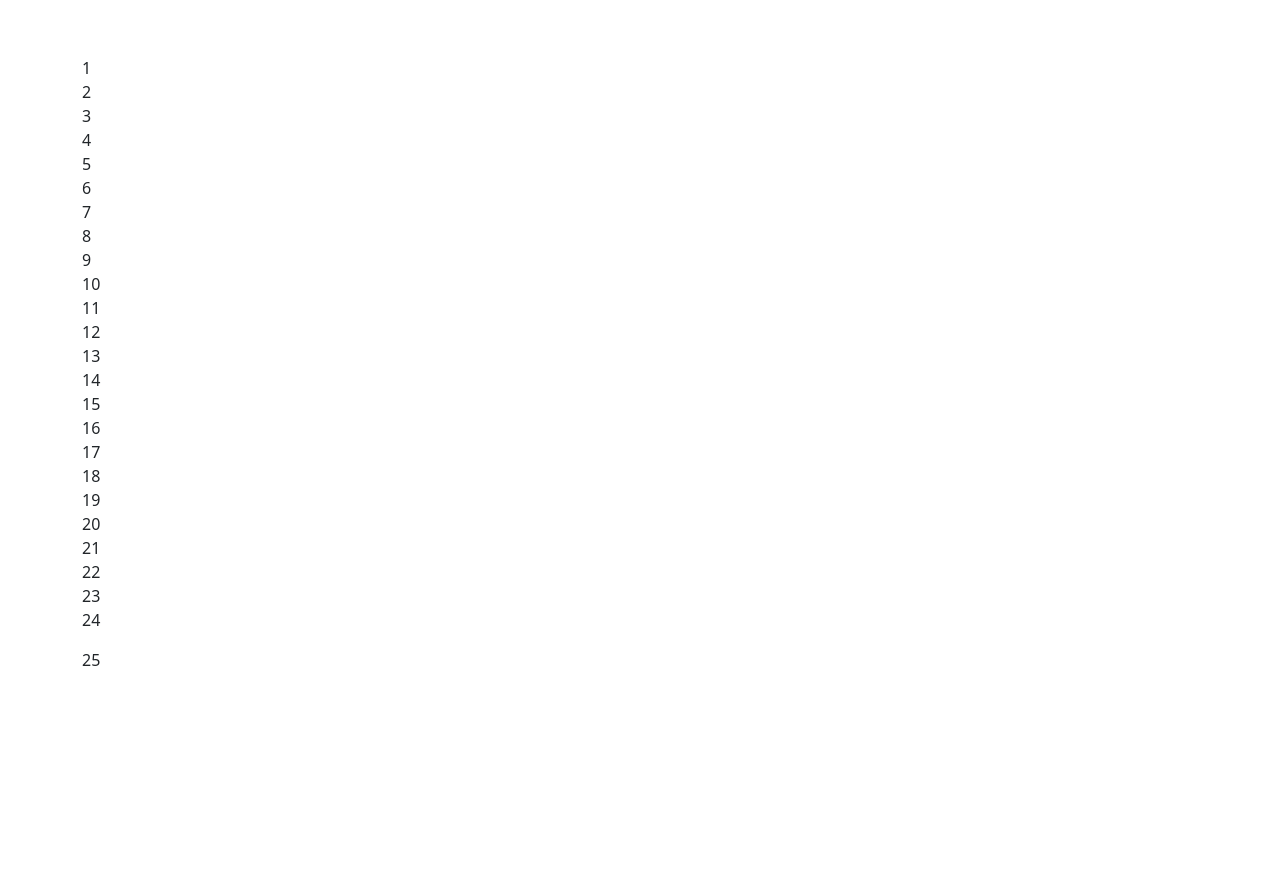
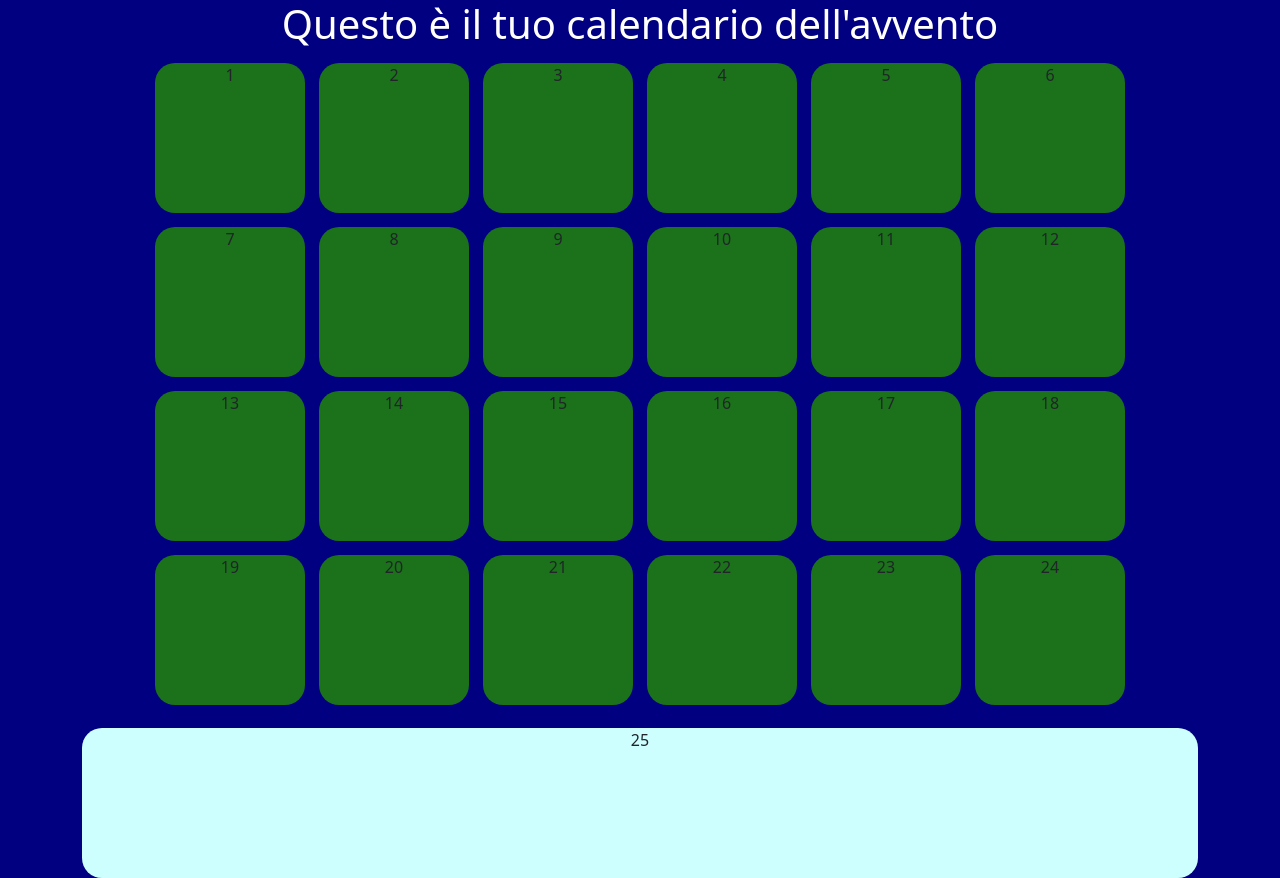
Before and after one commit to AleFarinaIV/advent-calendar, a plain HTML site: page index.html in a window 1280 px wide. Before the commit the page ends 800 px from the top, so only its background shows below. Drawn offline with nearby package versions, Linux system fonts and the light colour scheme.

Commit message:
[UPD] stylized boxes

```diff
--- a/js/script.js
+++ b/js/script.js
@@ -3,7 +3,7 @@ import { source } from './source.js';
 function  createMiniBox() {
     let currentElement = document.createElement('div');
 
-    currentElement.classList.add('box');
+    currentElement.classList.add('mini_box');
 
     return currentElement
 };
--- a/styles/style.css
+++ b/styles/style.css
@@ -3,3 +3,24 @@
     padding: 0;
     box-sizing: border-box;
 }
+
+body {
+    background-color: navy;
+}
+
+.mini_box {
+    background-color: rgb(27, 114, 27);
+    border-radius: 20px;
+    text-align: center;
+    width: calc(1200px / 8);
+    height: calc(1200px / 8);
+    margin: 7px;
+}
+
+.christmas_box {
+    background-color: rgb(205, 255, 255);
+    border-radius: 20px;
+    width: 100%;
+    height: calc(1200px / 8);
+    text-align: center;
+}
```
